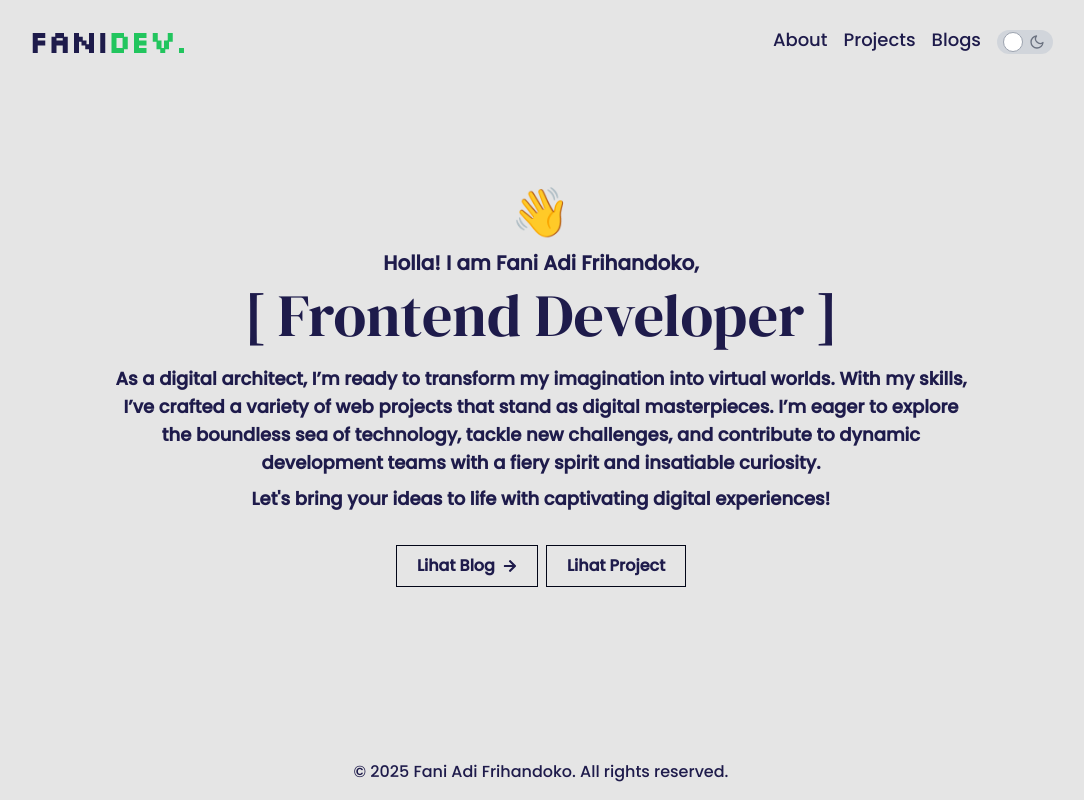
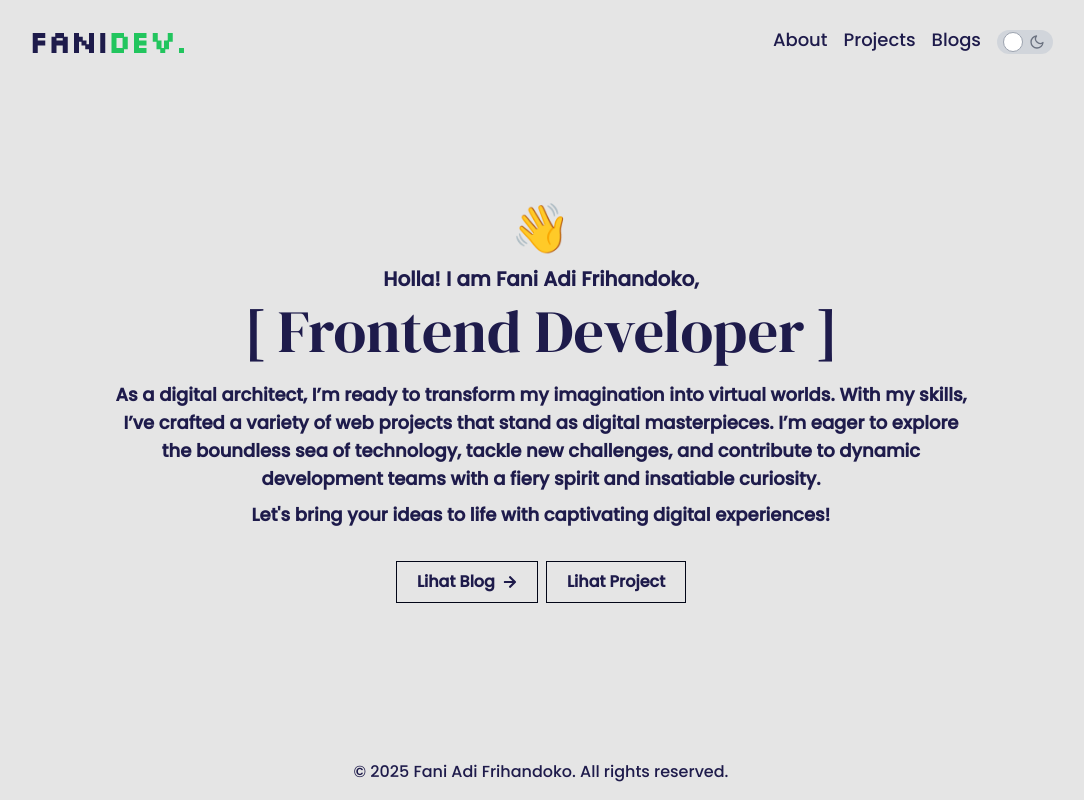
Before and after one commit to faniadifrihandoko1/creativefolio, a Next.js app: page /9gm163tx7q9vce4e6 in a window 1280 px wide. Shown: the whole page, without its empty margins (99-1183 px from the left). Built offline with nearby package versions, Linux system fonts and the light colour scheme.

Commit message:
DEL-102: hapus margin bawah konten agar kalkulasi tinggi kedua halaman rahasia pas

```diff
--- a/app/(client)/9gm163tx7q9vce4e6/page.tsx
+++ b/app/(client)/9gm163tx7q9vce4e6/page.tsx
@@ -34,7 +34,7 @@ export const metadata: Metadata = {
 export default function SecretHomeCta() {
   return (
     <div className="h-screen flex flex-col pt-16">
-      <div className="flex-1 flex flex-col items-center justify-center font-extrabold mb-8">
+      <div className="flex-1 flex flex-col items-center justify-center font-extrabold">
         <Header />
         <Tittle />
         <Description />
--- a/app/(client)/x7rv2p9kq5m8wn4bd/page.tsx
+++ b/app/(client)/x7rv2p9kq5m8wn4bd/page.tsx
@@ -34,7 +34,7 @@ export const metadata: Metadata = {
 export default function SecretHome() {
   return (
     <div className="h-screen flex flex-col pt-16">
-      <div className="flex-1 flex flex-col items-center justify-center font-extrabold mb-8">
+      <div className="flex-1 flex flex-col items-center justify-center font-extrabold">
         <Header />
         <Tittle />
         <Description />
```
